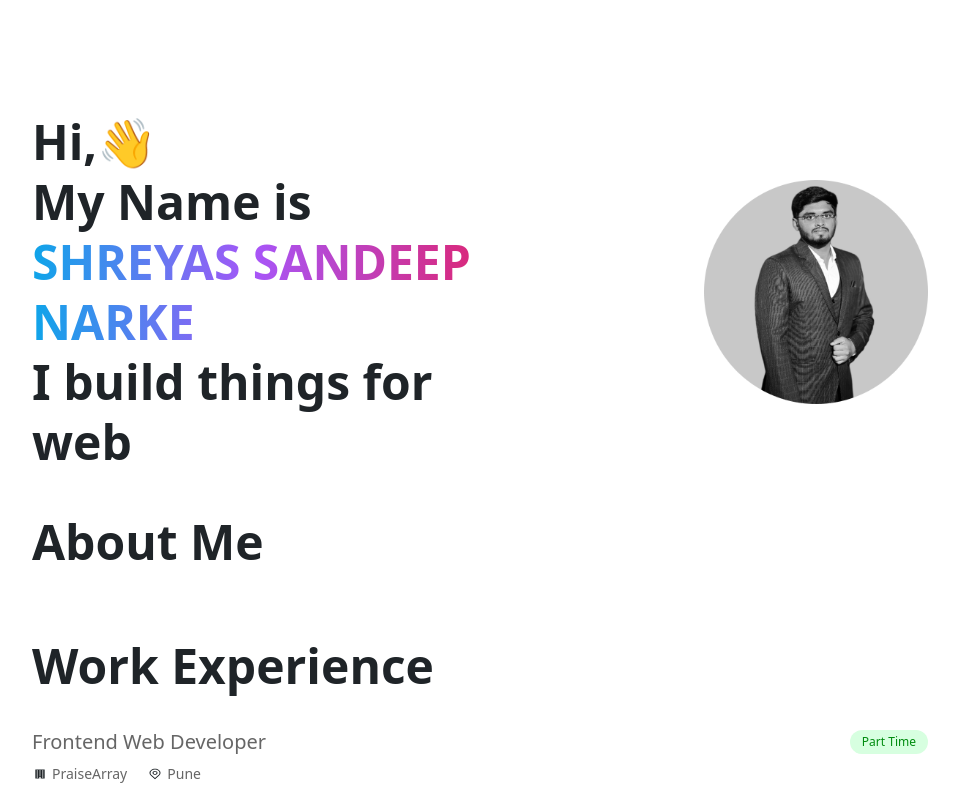
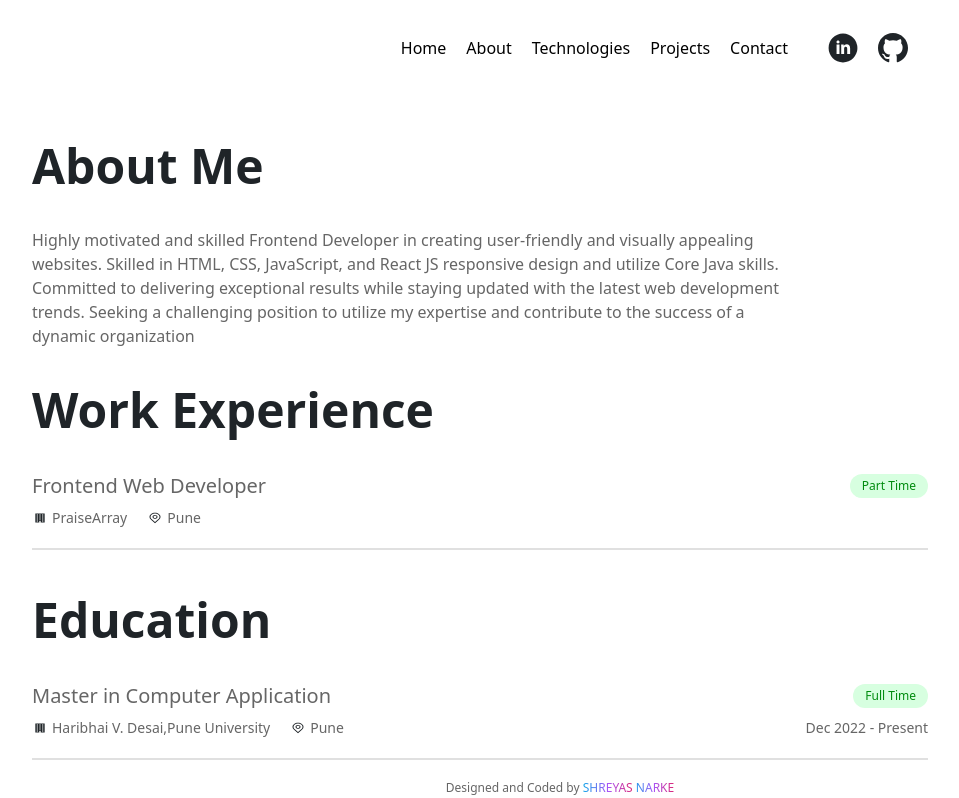
Before and after one commit to shreyasnarke/portfolioWebsite, a React (Create React App) app: page /about in a window 1280 px wide. Shown: the top 798 px of the page, without its empty margins (160-1119 px from the left). Built offline with nearby package versions, Linux system fonts and the light colour scheme.

Commit message:
DoneSmallchanges7

```diff
--- a/src/App.js
+++ b/src/App.js
@@ -1,6 +1,6 @@
-import { BrowserRouter as Route} from "react-router-dom";
-//import Header from "./Components/Header";
-// import Footer from "./Components/Footer";
+import { BrowserRouter as Router,Routes,Route} from "react-router-dom";
+import Header from "./Components/Header";
+import Footer from "./Components/Footer";
 import Home from "./Pages/Home";
 import About from "./Pages/About";
 import Contact from "./Pages/Contact";
@@ -10,38 +10,38 @@ function App() {
   return (
     //import { BrowserRouter as  Router,Routes,Route} from "react-router-dom";
 
-    // <Router>
-    //   <Header/>
-    //   <Routes>
-    //     <Route path="/" element={<Home/>} />
-    //     <Route path="/about" element={<About />} />
-    //     <Route path="/contact" element={<Contact />} />
-    //     <Route path="/projects" element={<Projects />} />
-    //     <Route path="/technologies" element={<Technologies />} />
-    //     </Routes>
-    //   <Footer />
-    //</Router>
+    <Router>
+      <Header/>
+      <Routes>
+        <Route path="/" element={<Home/>} />
+        <Route path="/about" element={<About />} />
+        <Route path="/contact" element={<Contact />} />
+        <Route path="/projects" element={<Projects />} />
+        <Route path="/technologies" element={<Technologies />} />
+      </Routes>
+      <Footer />
+    </Router>
 
-    <div className="App">
-      <div className="App-container">
-      <div>
-        <Home/>
-          <Route path="/" element={<Home/>} />
-      </div>
-      <div>
-        <About/>
-      </div>
-      <div>
-        <Projects/>
-      </div>
-      <div>
-        <Technologies/>
-      </div>
-      <div>
-        <Contact/>
-      </div>
-      </div>
-    </div>
+    // <div className="App">
+    //   <div className="App-container">
+    //   <div>
+    //     <Home/>
+    //       <Route path="/" element={<Home/>} />
+    //   </div>
+    //   <div>
+    //     <About/>
+    //   </div>
+    //   <div>
+    //     <Projects/>
+    //   </div>
+    //   <div>
+    //     <Technologies/>
+    //   </div>
+    //   <div>
+    //     <Contact/>
+    //   </div>
+    //   </div>
+    // </div>
   );
 }
 export default App;
--- a/src/Components/Footer.js
+++ b/src/Components/Footer.js
@@ -10,11 +10,10 @@ function Footer() {
           target="_blank"
           rel="noreferrer noopener"
         >
-          SHREYAS NARKE
-        </a>{" "}
-        {/* with
-        <span className="text-gradient font-medium"> Love</span> &
-        <span className="text-gradient font-medium"> Coffee</span> */}
+          <span className="text-gradient font-medium"> SHREYAS</span>
+        <span className="text-gradient font-medium"> NARKE</span>
+        </a>{""}
+
       </p>
     </footer>
   );
--- a/src/Components/Header.js
+++ b/src/Components/Header.js
@@ -14,10 +14,10 @@ function Header() {
       <div className="flex justify-between items-center py-2 md:py-10">
         <div onClick={toggleClass} className="cursor-pointer">
           <svg
-            className="stroke-dark-heading dark:stroke-white md:hidden"
-            width="25"
-            height="20"
-            viewBox="0 0 16 13"
+            className="stroke-dark-heading md:hidden"
+            width="1200"
+            height="22"
+            viewBox="0 0 20 13"
             fill="none"
             xmlns="http://www.w3.org/2000/svg"
           >
--- a/src/Details.js
+++ b/src/Details.js
@@ -29,14 +29,22 @@ export const personalDetails = {
   name: "SHREYAS SANDEEP NARKE",
   tagline: "I build things for web",
   img: profile,
-  about: ``,
+  about: `Highly motivated and skilled Frontend
+  Developer in creating user-friendly and
+  visually appealing websites. Skilled in HTML,
+  CSS, JavaScript, and React JS responsive
+  design and utilize Core Java skills.
+  Committed to delivering exceptional results
+  while staying updated with the latest web
+  development trends. Seeking a challenging
+  position to utilize my expertise and
+  contribute to the success of a dynamic
+  organization`,
 };
 
 export const socialMediaUrl = {
-  linkedin: "https://www.linkedin.com/",
-  github: "https://www.github.com/",
-  twitter: "https://twitter.com/",
-  instagram: "https://www.instagram.com/",
+  linkedin: "https://www.linkedin.com/in/shreyas-narke-0392871a7/",
+  github: "https://github.com/shreyasnarke",
 };
 
 export const workDetails = [
@@ -122,6 +130,6 @@ export const projectDetails = [
 
 ];
 export const contactDetails = {
-  email: "narkeshreyas44@gmail.com",
+  email: "shreyassandeepnarke@gmail.com",
   phone: "+91 9767710596",
 };
--- a/src/Pages/Home.js
+++ b/src/Pages/Home.js
@@ -119,7 +119,7 @@ function Home() {
   }, []);
 
   return (
-    <main className="container mx-auto max-width section md:flex justify-between items-center">
+    <main className="container mx-auto max-width section md:flex justify-between items-center" style={{ padding: 0 }}>
       <div>
         <h1
           ref={h11}
```
Also changed, not shown: src/Pages/Contact.js (+24 -24 lines).
